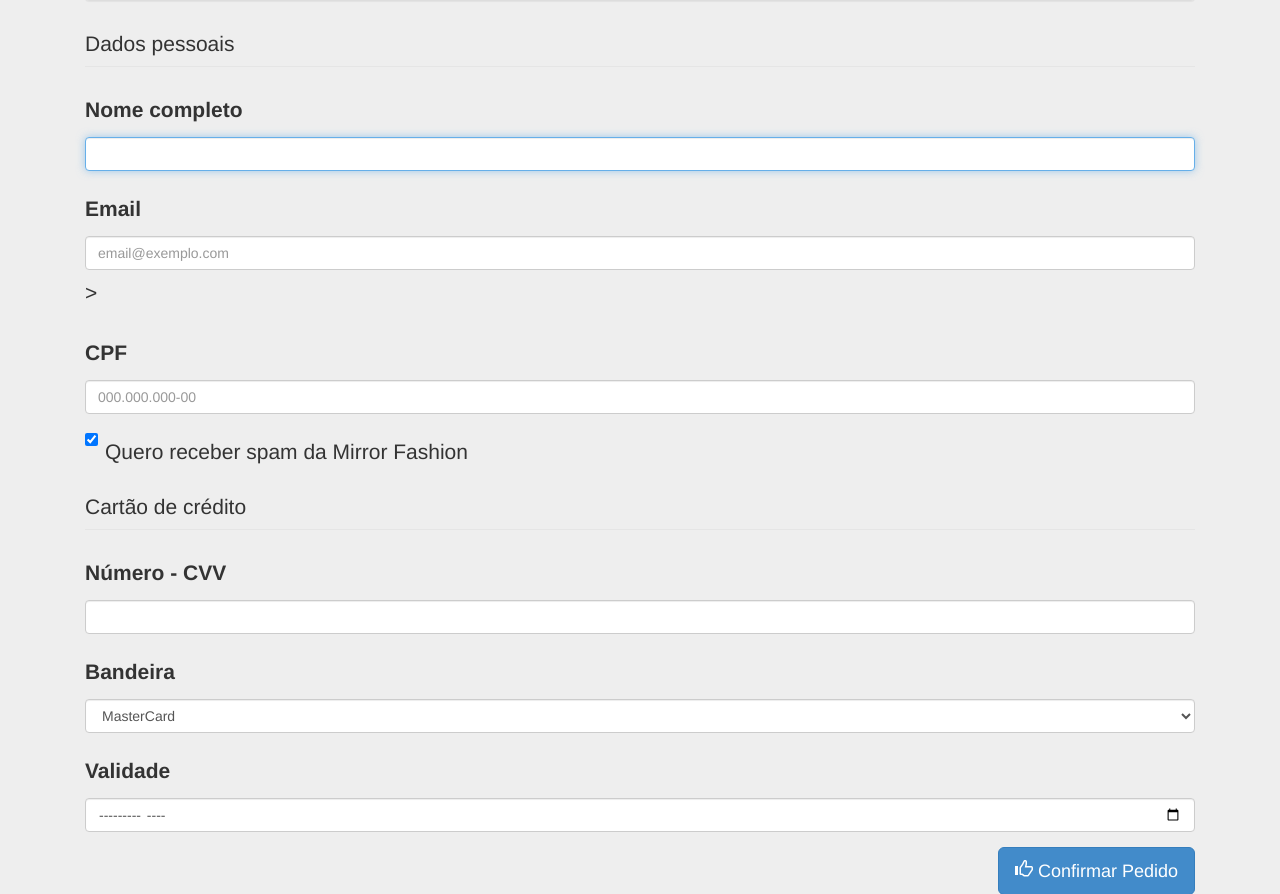
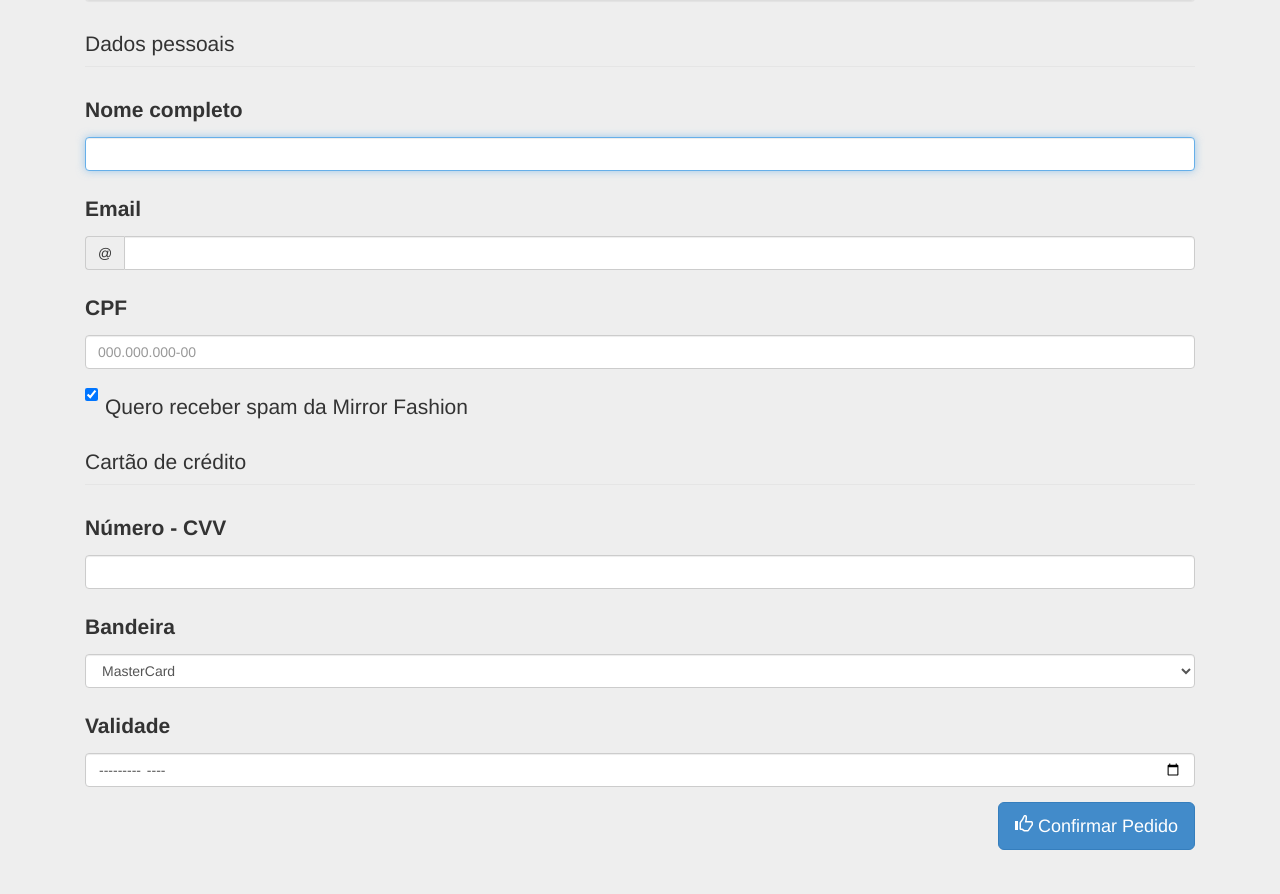
Before and after one commit to gabsferreira/mirrorfashion-final, a PHP site: page /checkout.php in a window 1280 px wide. Shown: the part 691-1585 px from the top of the page. Run offline with PHP 8.4, Linux system fonts and the light colour scheme; data that the repository does not hold is empty.

Commit message:
Exercicios 10.10 (opcionais)

```diff
--- a/checkout.php
+++ b/checkout.php
@@ -43,7 +43,12 @@
                             </div>
                             <div class="form-group">
                                 <label for="email">Email</label>
-                                <input type="email" class="form-control" id="email" name="email" placeholder="email@exemplo.com">>
+
+                                <div class="input-group">
+                                    <span class="input-group-addon">@</span>
+                                    <input type="email" class="form-control"
+                                    id="email" name="email">
+                                </div>
                             </div>
                             <div class="form-group">
                                 <label for="cpf">CPF</label>
```
